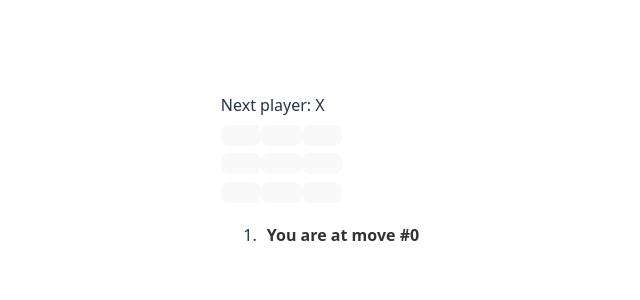
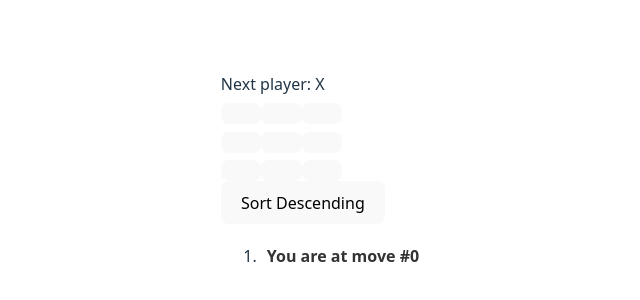
Before and after one commit to tlavu2004/csc13114-ia01, a React (Vite) app: page / in a window 1280 px wide. Shown: the part 220-520 px from the top of the page, without its empty margins (317-957 px from the left). Built offline with nearby package versions, Linux system fonts and the light colour scheme.

Commit message:
feat: add sorting functionality for game moves with toggle button

```diff
--- a/src/App.jsx
+++ b/src/App.jsx
@@ -51,6 +51,7 @@ function Board({ xIsNext, squares, onPlay }) {
 export default function Game() {
   const [history, setHistory] = useState([Array(9).fill(null)]);
   const [currentMove, setCurrentMove] = useState(0);
+  const [isAscending, setIsAscending] = useState(true);
   const xIsNext = currentMove % 2 === 0;
   const currentSquares = history[currentMove];
 
@@ -62,6 +63,10 @@ export default function Game() {
 
   function jumpTo(nextMove) {
     setCurrentMove(nextMove);
+  }
+
+  function toggleSortOrder() {
+    setIsAscending(!isAscending);
   }
 
   const moves = history.map((squares, move) => {
@@ -86,13 +91,21 @@ export default function Game() {
     );
   });
 
+  const sortedMoves = isAscending ? moves : [...moves].reverse();
+
   return (
     <div className="game">
       <div className="game-board">
-        <Board xIsNext={xIsNext} squares={currentSquares} onPlay={handlePlay} />
+        <Board xIsNext={xIsNext}
+        squares={currentSquares}
+        onPlay={handlePlay} />
       </div>
+
       <div className="game-info">
-        <ol>{moves}</ol>
+        <button onClick={toggleSortOrder}>
+          Sort {isAscending ? 'Descending' : 'Ascending'}
+        </button>
+        <ol>{sortedMoves}</ol>
       </div>
     </div>
   );
```
